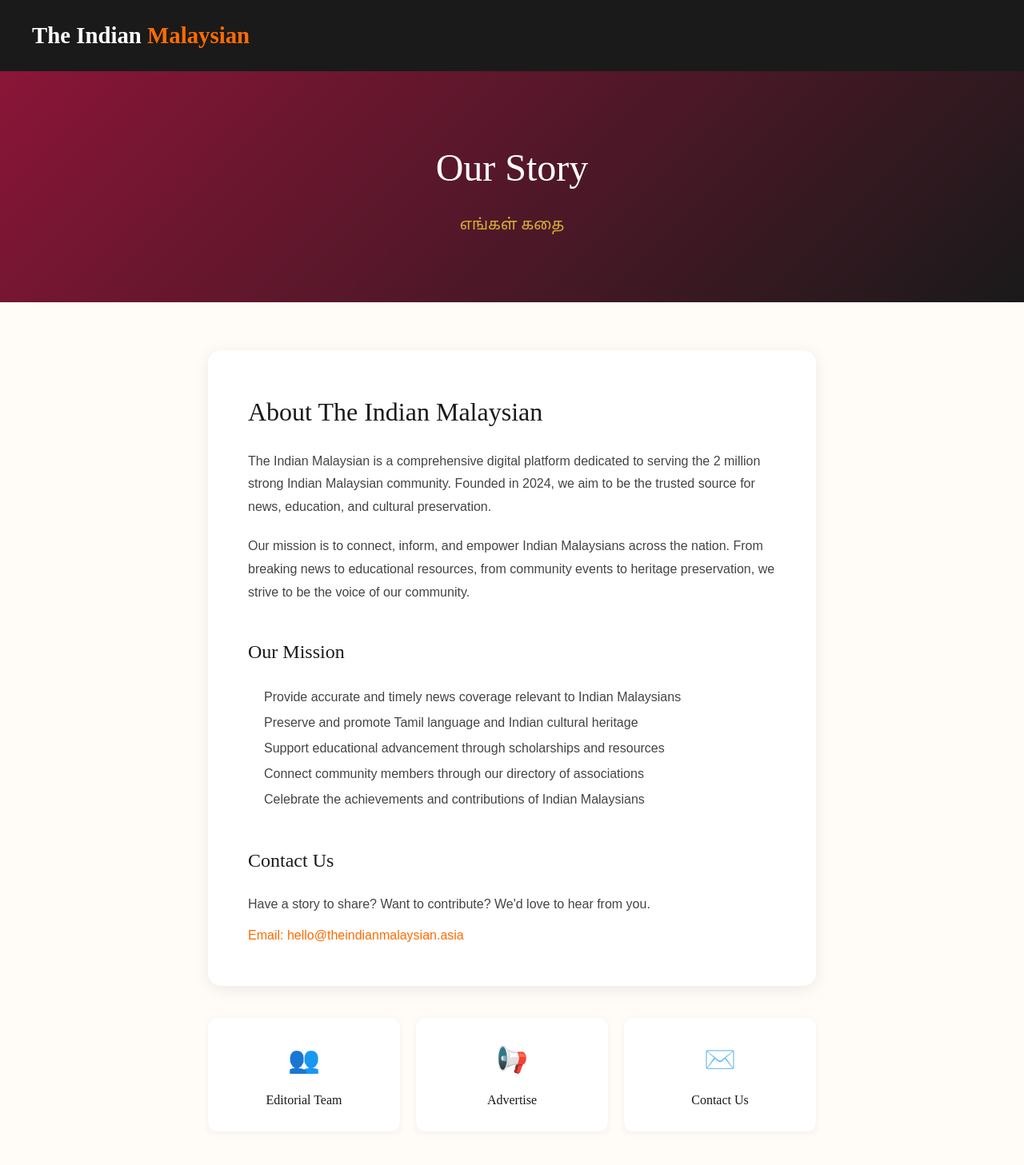
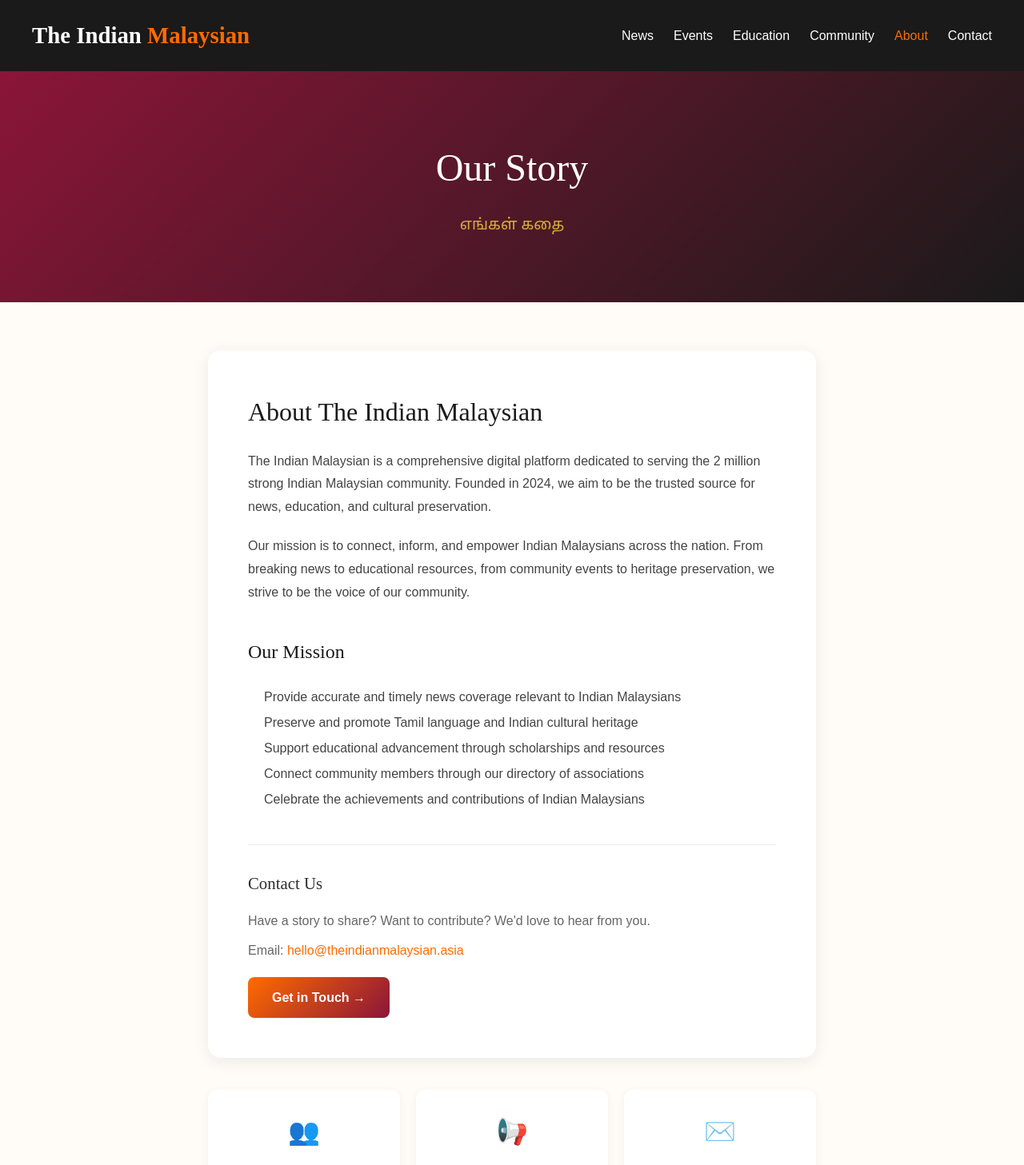
Before and after one commit to riquezajoven12-beep/the-indian-malaysian-asia, a Next.js app: page /about in a window 1280 px wide. Shown: the top 1457 px of the page at 80% size. Built offline with nearby package versions, Linux system fonts and the light colour scheme.

Commit message:
Update page.tsx

```diff
--- a/src/app/about/page.tsx
+++ b/src/app/about/page.tsx
@@ -3,12 +3,20 @@
 export default function AboutPage() {
   return (
     <div style={{ minHeight: '100vh', background: '#FFFCF7' }}>
-      {/* Header */}
+      {/* Header with Navigation */}
       <header style={{ background: '#1A1A1A', padding: '20px 40px' }}>
-        <div style={{ maxWidth: '1400px', margin: '0 auto' }}>
+        <div style={{ maxWidth: '1400px', margin: '0 auto', display: 'flex', justifyContent: 'space-between', alignItems: 'center' }}>
           <Link href="/" style={{ fontFamily: "'Playfair Display', serif", fontSize: '1.8rem', fontWeight: 800, color: 'white', textDecoration: 'none' }}>
             The Indian <span style={{ color: '#FF6B00' }}>Malaysian</span>
           </Link>
+          <nav style={{ display: 'flex', gap: '25px' }}>
+            <Link href="/news" style={{ color: 'white', textDecoration: 'none' }}>News</Link>
+            <Link href="/events" style={{ color: 'white', textDecoration: 'none' }}>Events</Link>
+            <Link href="/education" style={{ color: 'white', textDecoration: 'none' }}>Education</Link>
+            <Link href="/community" style={{ color: 'white', textDecoration: 'none' }}>Community</Link>
+            <Link href="/about" style={{ color: '#FF6B00', textDecoration: 'none' }}>About</Link>
+            <Link href="/contact" style={{ color: 'white', textDecoration: 'none' }}>Contact</Link>
+          </nav>
         </div>
       </header>
 
@@ -42,20 +50,23 @@
             <li>Celebrate the achievements and contributions of Indian Malaysians</li>
           </ul>
 
-          <h3 style={{ fontFamily: "'Playfair Display', serif", fontSize: '1.5rem', color: '#1A1A1A', margin: '40px 0 20px' }}>Contact Us</h3>
-          <p style={{ color: '#444', lineHeight: 1.8 }}>
-            Have a story to share? Want to contribute? We'd love to hear from you.
-          </p>
-          <p style={{ color: '#FF6B00', marginTop: '10px' }}>
-            Email: <a href="mailto:hello@theindianmalaysian.asia" style={{ color: '#FF6B00' }}>hello@theindianmalaysian.asia</a>
-          </p>
+          <div style={{ marginTop: '40px', paddingTop: '30px', borderTop: '1px solid #eee' }}>
+            <h3 style={{ fontFamily: "'Playfair Display', serif", fontSize: '1.3rem', marginBottom: '15px' }}>Contact Us</h3>
+            <p style={{ color: '#666' }}>Have a story to share? Want to contribute? We'd love to hear from you.</p>
+            <p style={{ color: '#666', marginTop: '10px' }}>
+              Email: <a href="mailto:hello@theindianmalaysian.asia" style={{ color: '#FF6B00' }}>hello@theindianmalaysian.asia</a>
+            </p>
+            <Link href="/contact" style={{ display: 'inline-block', marginTop: '20px', background: 'linear-gradient(135deg, #FF6B00 0%, #8B1538 100%)', color: 'white', padding: '12px 30px', borderRadius: '8px', textDecoration: 'none', fontWeight: 600 }}>
+              Get in Touch →
+            </Link>
+          </div>
         </div>
 
         {/* Quick Links */}
         <div style={{ display: 'grid', gridTemplateColumns: 'repeat(3, 1fr)', gap: '20px', marginTop: '40px' }}>
           {[
-            { title: 'Editorial Team', href: '/about/team', icon: '👥' },
-            { title: 'Advertise', href: '/about/advertise', icon: '📢' },
+            { title: 'Editorial Team', href: '/about', icon: '👥' },
+            { title: 'Advertise', href: '/contact', icon: '📢' },
             { title: 'Contact Us', href: '/contact', icon: '✉️' },
           ].map((item) => (
             <Link key={item.title} href={item.href} style={{ textDecoration: 'none' }}>
```
